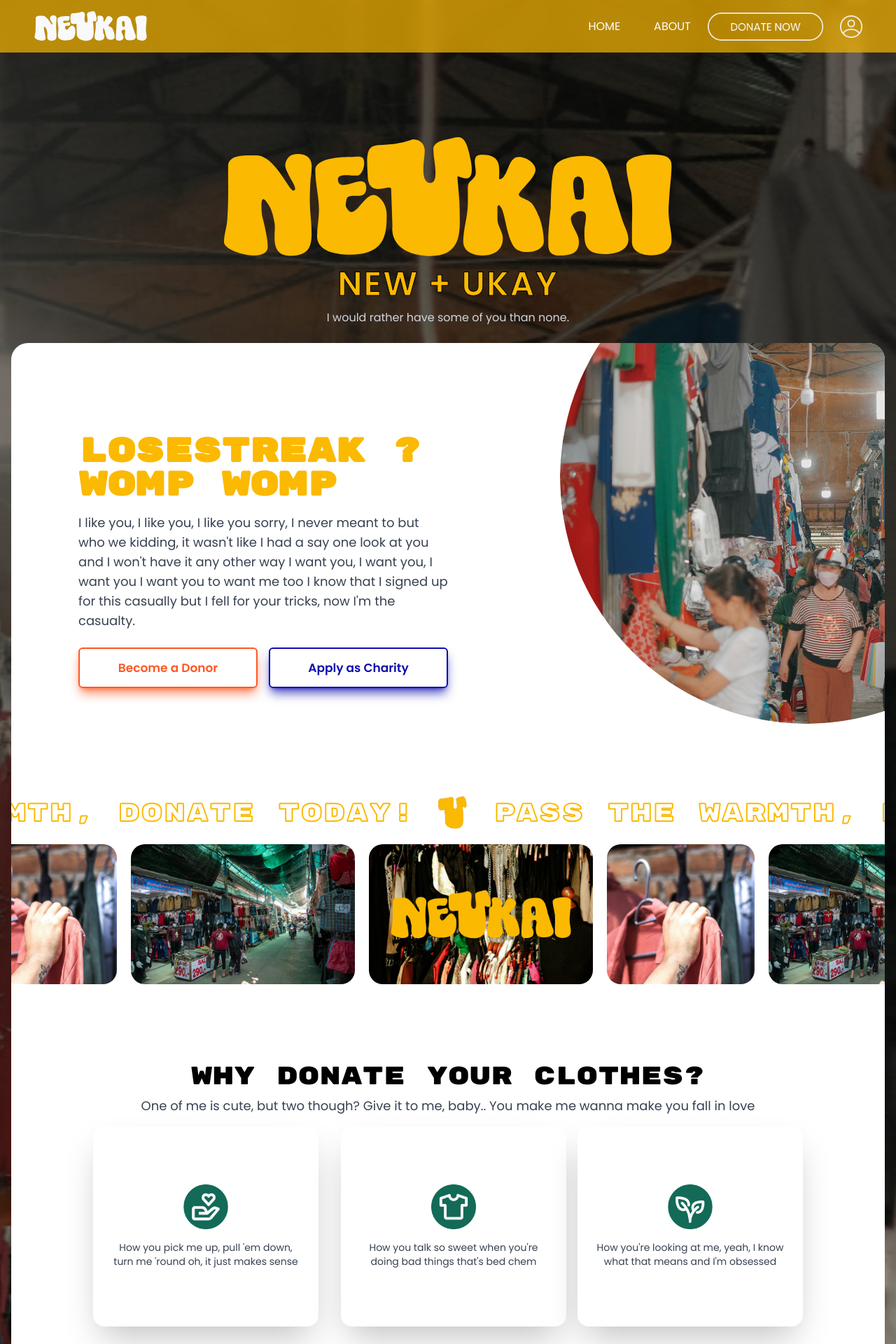
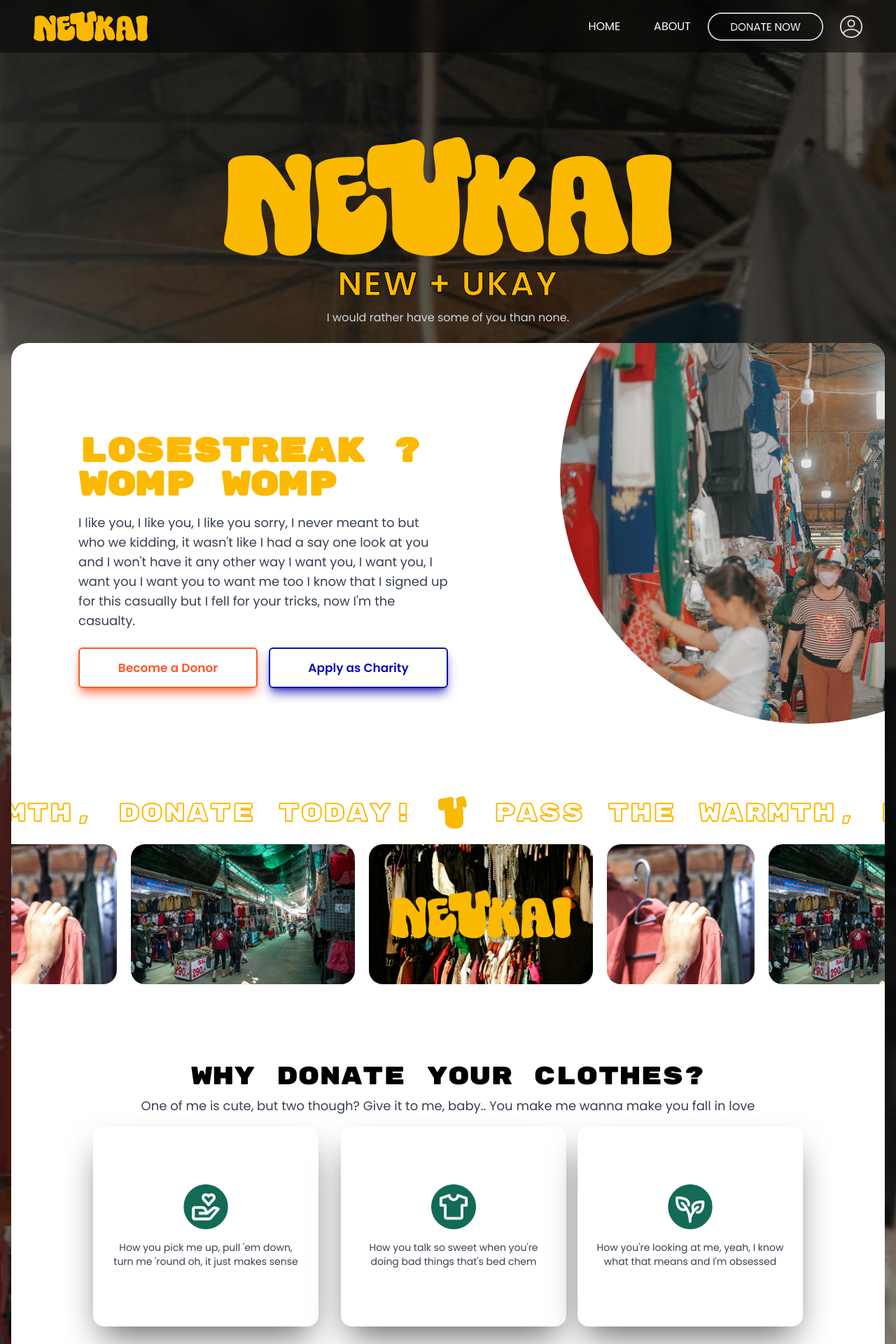
Before and after one commit to jayjayandcattos/NeuKai, a PHP site: page / in a window 1280 px wide. Shown: the top 1920 px of the page at 70% size. Run offline with PHP 8.4, Linux system fonts and the light colour scheme; style sheets or scripts are compiled from the project's sources; some libraries are stand-ins or nearby versions.

Commit message:
navbar changes talaga legit

```diff
--- a/NeuKai/css/index.css
+++ b/NeuKai/css/index.css
@@ -302,8 +302,8 @@ body::-webkit-scrollbar {
     }
 }
 
-.animate-rgb-glow {
-  background: linear-gradient(270deg, #ff073a, #76ff03, #0033ff, #ff00ff, #ffff33, #00f5ff);
+ .animate-rgb-glow {
+  background: linear-gradient(270deg, #ffffff, #ff0303, #ff6200, #ff6200, #ffae00, #00f5ff);
     background-size: 300% 300%;
     animation: rgb-glow 15s ease infinite;
 }
--- a/NeuKai/index.html
+++ b/NeuKai/index.html
@@ -38,16 +38,16 @@
 
     <!-- Navbar -->
     <div id="navbar"
-        class="fixed top-0 w-full flex justify-between items-center px-12 py-4 bg-[#fbb801b3] backdrop-blur-md z-50 transition-all duration-500">
-        <img src="images/NEUKAI Logo White.svg" alt="Logo" class="w-[163px] h-[43.21px]" />
+        class="fixed top-0 w-full flex justify-between items-center px-12 py-4 bg-black/50 backdrop-blur-md z-50 transition-all duration-500 ease-in-out">
+        <img src="images/NEUKAI Logo.svg" alt="Logo" class="w-[163px] h-[43.21px]" />
         <button id="menu-toggle" class="md:hidden focus:outline-none">
             <svg id="hamburger-icon" class="w-8 h-8" fill="none" stroke="#FFFFFF" viewBox="0 0 24 24">
                 <path stroke-linecap="round" stroke-linejoin="round" stroke-width="2" d="M4 6h16M4 12h16M4 18h16" />
             </svg>
         </button>
         <div id="nav-links" class="hidden md:flex space-x-6 items-center">
-            <a href="#home" class="text-sm md:text-base hover:text-[#000000] transition duration-200">HOME</a>
-            <a href="#about" class="text-sm md:text-base hover:text-[#000000] transition duration-200">ABOUT</a>
+            <a href="#home" class="text-sm md:text-base hover:text-[#fbb801] transition duration-200">HOME</a>
+            <a href="#about" class="text-sm md:text-base hover:text-[#fbb801] transition duration-200">ABOUT</a>
             <a href="#donate" class="hover:scale-105 transition-transform duration-200">
                 <img src="images/donatenow.png" alt="Donate Now" class="h-9 md:h-10 object-contain" />
             </a>
@@ -59,9 +59,9 @@
 
     <!-- Mobile Menu -->
     <div id="mobile-menu"
-        class="menu-closed md:hidden bg-[#fbb801] fixed top-20 right-0 w-full max-h-[200px] flex flex-row items-center justify-end py-5 z-40 p-1.5 rounded-bl-2xl shadow-lg pb-[9px] overflow-hidden transition-all duration-500 ease-in-out">
-        <a href="#home" class="text-sm text-white hover:text-black transition duration-200 mx-4">HOME</a>
-        <a href="#about" class="text-sm text-white hover:text-black transition duration-200 mx-4">ABOUT</a>
+        class="menu-closed md:hidden bg-black/50 backdrop-blur-md fixed top-20 right-0 w-full max-h-[200px] flex flex-row items-center justify-end py-5 z-40 p-1.5 rounded-bl-2xl shadow-lg pb-[9px] overflow-hidden transition-all duration-500 ease-in-out">
+        <a href="#home" class="text-sm text-white hover:text-[#fbb801] transition duration-200 mx-4">HOME</a>
+        <a href="#about" class="text-sm text-white hover:text-[#fbb801] transition duration-200 mx-4">ABOUT</a>
         <a href="#donate" class="hover:scale-105 transition-transform duration-200 mx-1">
             <img src="images/donatenow.png" alt="Donate Now" class="h-auto w-auto xl:h-20 xl:w-20" />
         </a>
@@ -142,7 +142,7 @@
                 </div>
 
                 <!-- Sliding Images -->
-                <div class="slideshow-container overflow-hidden">
+                <div id ="about" class="slideshow-container overflow-hidden">
                     <div class="slideshow flex" id="slideshow-images">
                         <img src="images/rolling.png" alt="Image 1">
                         <img src="images/rolling1.png" alt="Image 2">
@@ -156,7 +156,7 @@
                 </div>
 
                 <!-- About Section -->
-                <div id="about" class="pt-1 md:pt-1">
+                <div id="" class="pt-1 md:pt-1">
                     <p
                         class="text-2xl md:text-4xl font-['Rubik_Mono_One'] uppercase mx-auto text-center text-black my-2 mb-2">
                         Why donate your clothes?
@@ -171,20 +171,17 @@
                 <!-- Cards Section -->
                 <div
                     class="flex flex-col md:flex-row justify-center items-center md:space-x-4 space-y-4 md:space-y-0 mt-4 px-4">
-                    <div
-                        class="bg-white p-6 shadow-2xl w-[322px] h-[286px] text-center rounded-2xl flex flex-col justify-center items-center">
+                    <div class="bg-white p-6 shadow-[0_25px_50px_-12px_rgba(0,0,0,0.6)] w-[322px] h-[286px] text-center rounded-2xl flex flex-col justify-center items-center">
                         <img src="images/firstsquare.png" alt="Placeholder" class="mb-4 w-16 h-16">
                         <p class="text-sm text-gray-700">How you pick me up, pull 'em down, turn me 'round
                             oh, it just makes sense</p>
                     </div>
-                    <div
-                        class="bg-white p-6 shadow-2xl w-[322px] h-[286px] text-center rounded-2xl flex flex-col justify-center items-center">
+                    <div class="bg-white p-6 shadow-[0_25px_50px_-12px_rgba(0,0,0,0.6)] w-[322px] h-[286px] text-center rounded-2xl flex flex-col justify-center items-center">
                         <img src="images/secondsquare.png" alt="Placeholder" class="mb-4 w-16 h-16">
                         <p class="text-sm text-gray-700">How you talk so sweet when you're doing bad things
                             that's bed chem</p>
                     </div>
-                    <div
-                        class="bg-white p-6 shadow-2xl w-[322px] h-[286px] text-center rounded-2xl flex flex-col justify-center items-center">
+                    <div class="bg-white p-6 shadow-[0_25px_50px_-12px_rgba(0,0,0,0.6)] w-[322px] h-[286px] text-center rounded-2xl flex flex-col justify-center items-center">
                         <img src="images/thridsquare.png" alt="Placeholder" class="mb-4 w-16 h-16">
                         <p class="text-sm text-gray-700">How you're looking at me, yeah, I know what that means
                             and I'm obsessed</p>
@@ -266,7 +263,7 @@
 
                     <!-- Fourth  -->
                     <div class="flex flex-col space-y-4">
-                        <a href="#" class="text-gray-400 hover:text-white transition duration-200">Return to Top</a>
+                        <a href="#home" class="text-gray-400 hover:text-white transition duration-200">Return to Top</a>
                         <p class="text-gray-400">Copyright ©2025</p>
                     </div>
                 </div>
@@ -289,7 +286,7 @@
                     mobileMenu.classList.toggle('active');
                     icon.classList.toggle('active');
                     if (icon.classList.contains('active')) {
-                        icon.setAttribute('stroke', '#000000');
+                        icon.setAttribute('stroke', '#fbb801');
                     } else {
                         icon.setAttribute('stroke', '#FFFFFF');
                     }
--- a/NeuKai/js/navbarScroll.js
+++ b/NeuKai/js/navbarScroll.js
@@ -19,5 +19,4 @@ document.addEventListener("DOMContentLoaded", () => {
   });
 });
 
-
-// ARCHIVED FOR NOWWWWW
+// ARCHIVED (FOR NOWWWWW)
```
